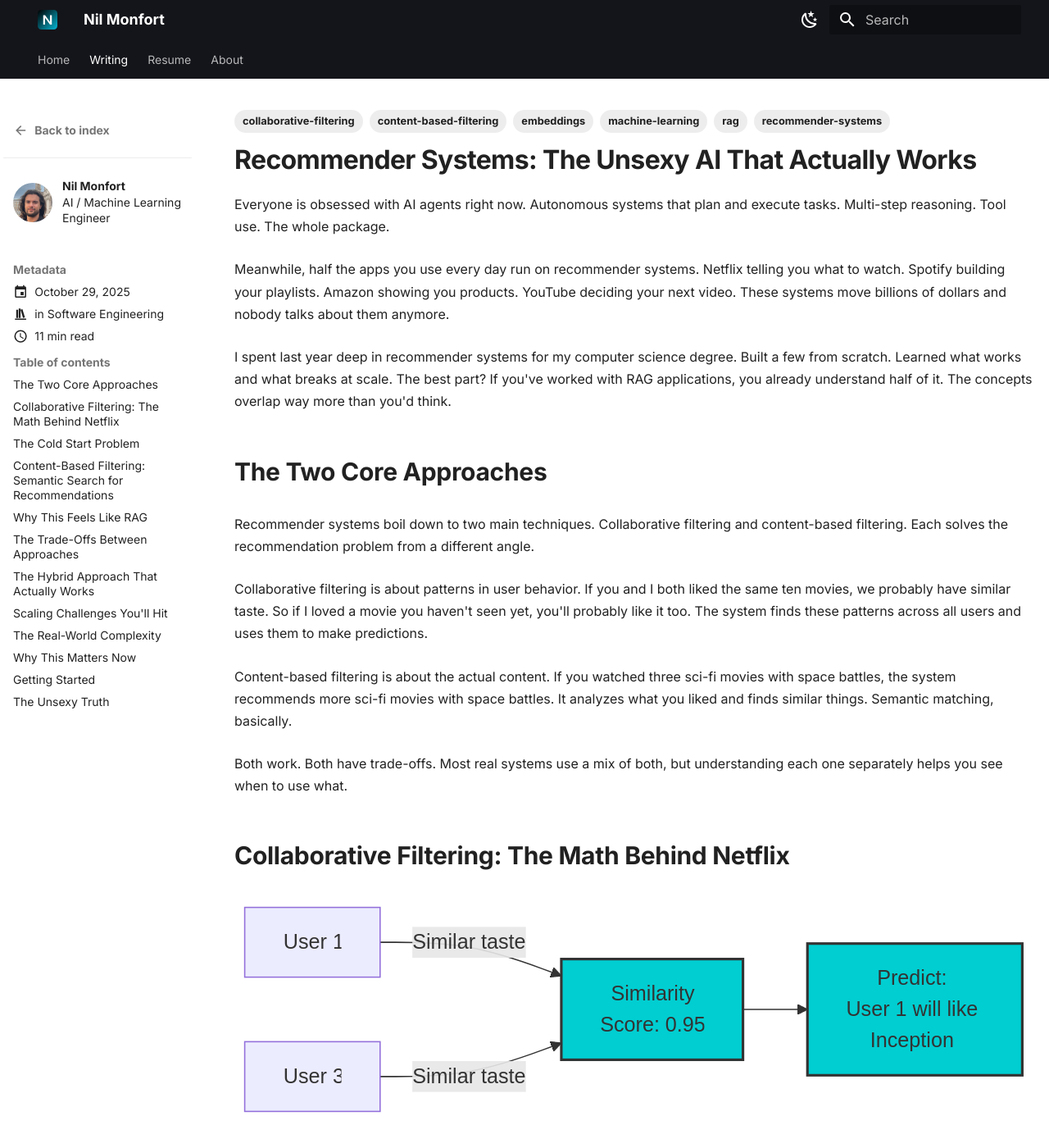
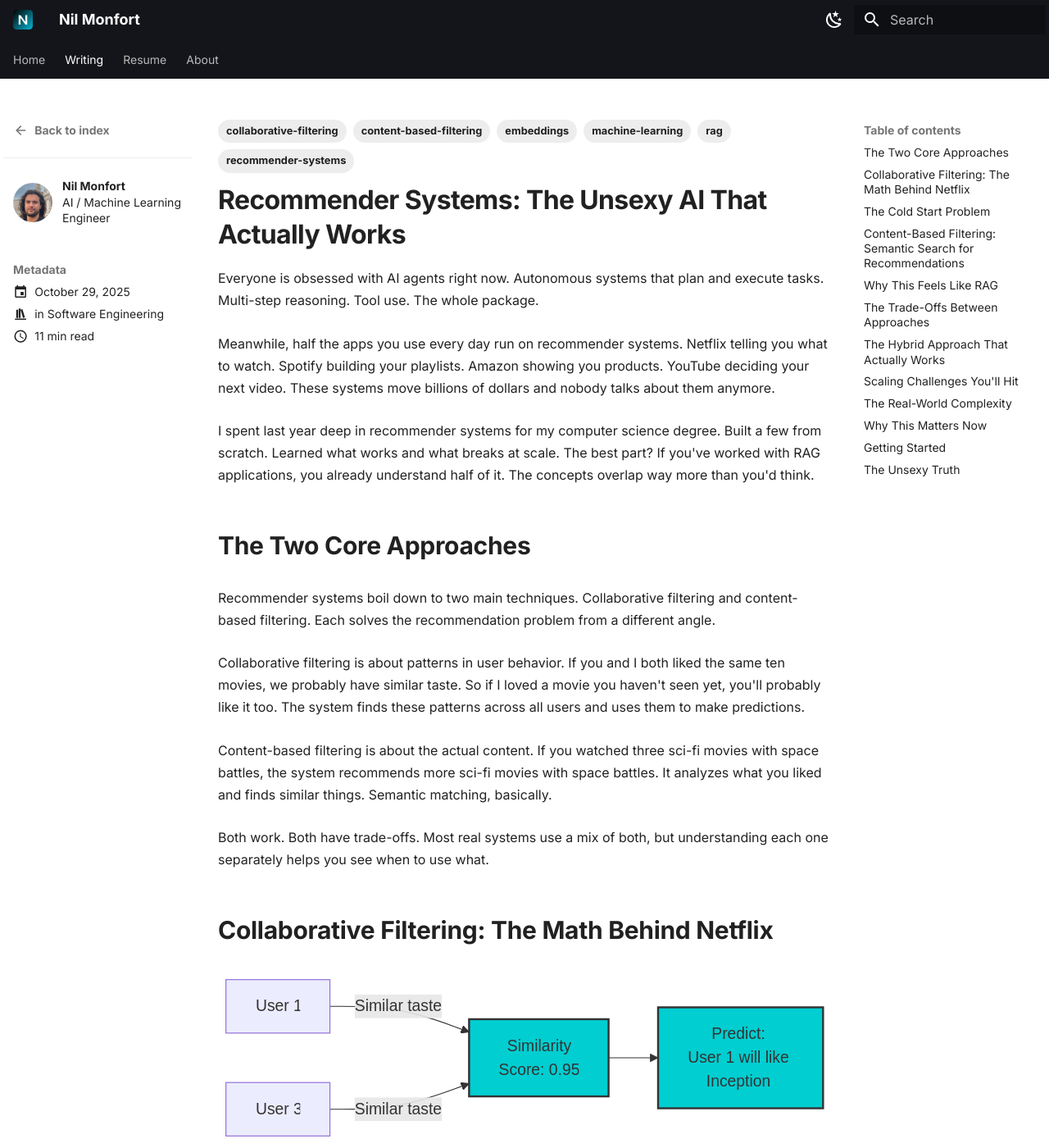
Before and after one commit to nilm9/nilmonfort-blog, an MkDocs documentation site: the page built from docs/writing/posts/2025-10-29-recommender-systems-simplified.md, in a window 1280 px wide and 1400 px high. Shown: the whole window at 82% size. Built offline with MkDocs 1.6.1 and Material for MkDocs 9.7.7, drawn with Linux system fonts in a browser that asks for light colours.

Commit message:
aligned margins

```diff
--- a/docs/assets/css/overrides.css
+++ b/docs/assets/css/overrides.css
@@ -1,15 +1,11 @@
-/* content width via Material main grid only (keeps header/footer default) */
-.md-main__inner.md-grid { max-width: 72rem; }
-.md-content__inner > h1:first-child { margin-top: 0.25rem; }
-
-/* table of contents spacing */
-.md-sidebar--secondary {
-  margin-left: 2rem;
+/* Optional: adjust overall page width via .md-grid only */
+@media (min-width: 76.25em) {
+  .md-grid {
+    max-width: 1280px;  /* adjust to taste: 1200-1400px */
+  }
 }
 
-.md-nav--secondary {
-  margin-top: 1rem;
-}
+.md-content__inner > h1:first-child { margin-top: 0.25rem; }
 
 /* blog card styling */
 .blog-card {
@@ -160,13 +156,6 @@
 /* better spacing for sections */
 .md-typeset > * {
   margin-bottom: 1rem;
-}
-
-/* ensure consistent content alignment */
-.md-content__inner {
-  max-width: 1280px;
-  margin: 0 auto;
-  padding: 0 1rem;
 }
 
 /* homepage specific styling */
--- a/mkdocs.yml
+++ b/mkdocs.yml
@@ -12,7 +12,7 @@
     - navigation.sections
     - navigation.top
     - navigation.indexes
-    - toc.integrate
+    # - toc.integrate   # keep OFF for proper sidebar alignment
     - toc.follow
     - content.code.copy
     #- content.action.edit
```
Also changed, not shown: docs/writing/posts/2025-01-30-how-i-build-python-projects-my-way-simple-and-solid copy.md (+0 -1 lines), docs/writing/posts/2025-10-29-recommender-systems-simplified.md (+0 -1 lines).
